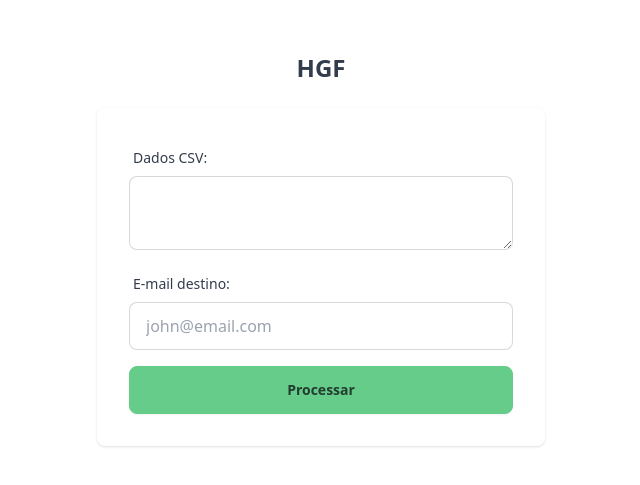
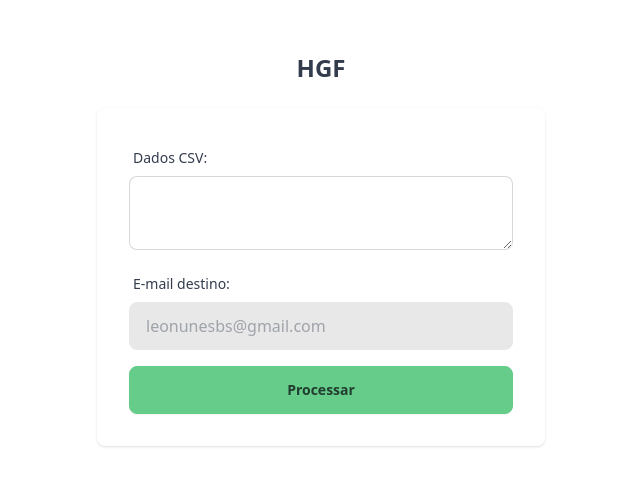
Before and after one commit to leonunesbs/injecoes, a Next.js app: page /v2 in a window 1280 px wide. Shown: the part 191-676 px from the top of the page, without its empty margins (319-959 px from the left). Built offline with nearby package versions, Linux system fonts and the light colour scheme.

Commit message:
fix: fix

```diff
--- a/src/app/v2/page.tsx
+++ b/src/app/v2/page.tsx
@@ -94,11 +94,10 @@ export default function V2() {
       }
 
       const pdfBytes = await pdfDoc.save();
-
       const resend = new Resend(process.env.RESEND_API_KEY);
-      await resend.emails.send({
+      const { data } = await resend.emails.send({
         from: 'Acme <onboarding@resend.dev>',
-        to: ['leonunesbs@gmail.com'],
+        to: [emailTo],
         subject: 'Relatório de Injeções',
         text: 'Segue anexo relatório de injeções.',
         attachments: [
@@ -108,6 +107,7 @@ export default function V2() {
           },
         ],
       });
+      console.log(data);
       redirect('/v2/done');
     };
     fillPDF();
@@ -135,7 +135,9 @@ export default function V2() {
                     name="emailTo"
                     id="emailTo"
                     placeholder="john@email.com"
-                    className="input input-bordered w-full"
+                    className="input input-bordered w-full input-disabled"
+                    value={'leonunesbs@gmail.com'}
+                    readOnly
                     required
                   />
                 </div>
```
